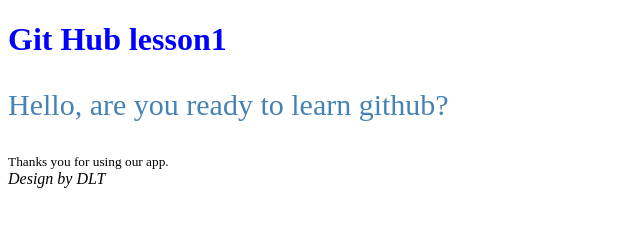
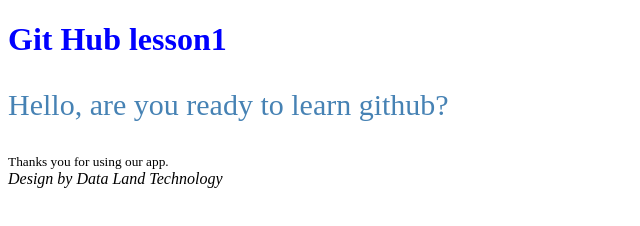
Before and after one commit to kaung8229/githublesson1, a plain HTML site: page index.html in a window 1280 px wide. Shown: the whole page, without its empty margins (0-640 px from the left). Drawn offline with Linux system fonts and the light colour scheme.

Commit message:
M from githubsite dtl index.html

```diff
--- a/index.html
+++ b/index.html
@@ -16,6 +16,6 @@
         <h1>Git Hub lesson1</h1>
         <p>Hello, are you ready to learn github?</p>
         <small>Thanks you for using our app.</small>
-        <address>Design by DLT</address>
+        <address>Design by Data Land Technology</address>
     </body>
 </html>
```
